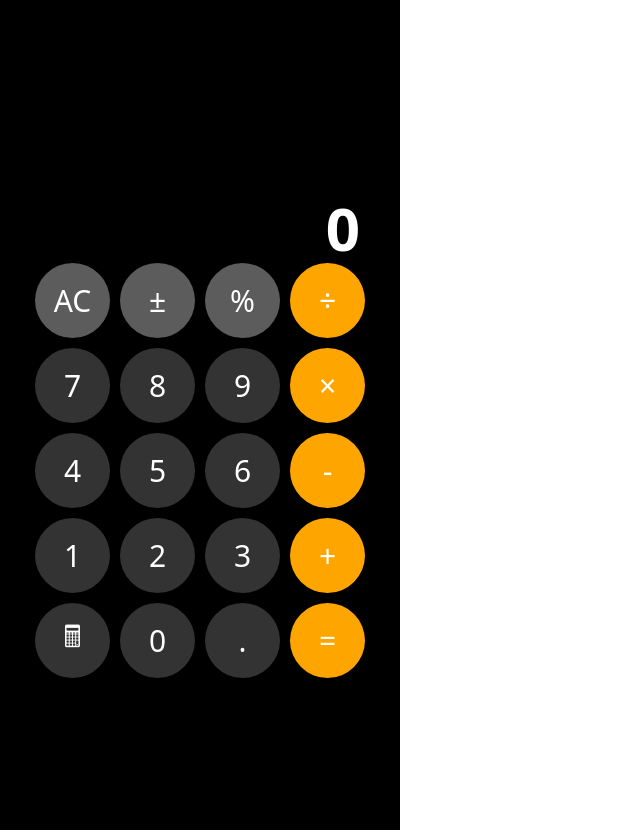
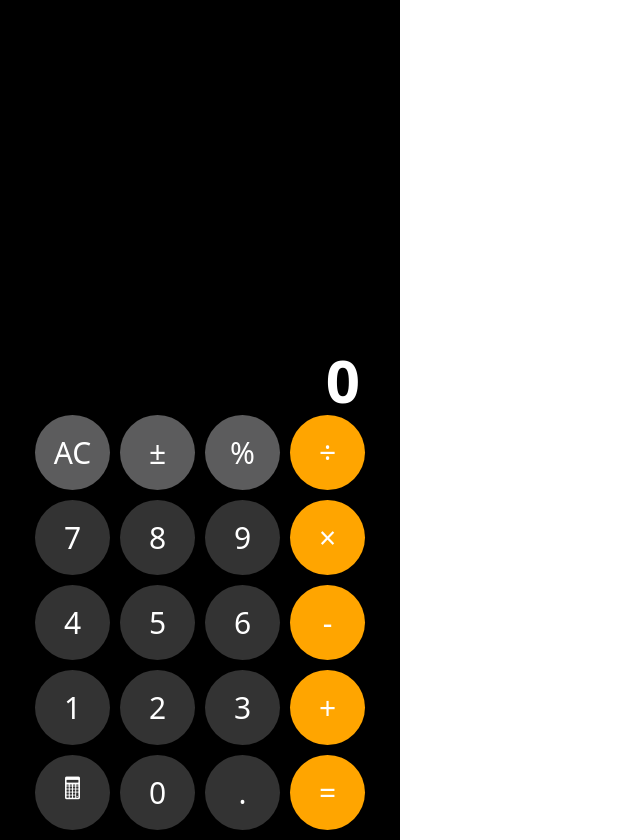
Before and after one commit to guivicj/iosCalculatorReact, a React (Vite) app: page / in a window 1280 px wide. Shown: the whole page, without its empty margins (0-640 px from the left). Built offline with nearby package versions, Linux system fonts and the light colour scheme.

Commit message:
calculator design fixed

```diff
--- a/src/ui/App.module.scss
+++ b/src/ui/App.module.scss
@@ -4,7 +4,8 @@
   display: flex;
   flex-direction: column;
   align-content: center;
-  justify-content: center;
+  justify-content: end;
   gap: 10px;
+  padding: 0 0 10px 0;
   background-color: #000;
 }
```
